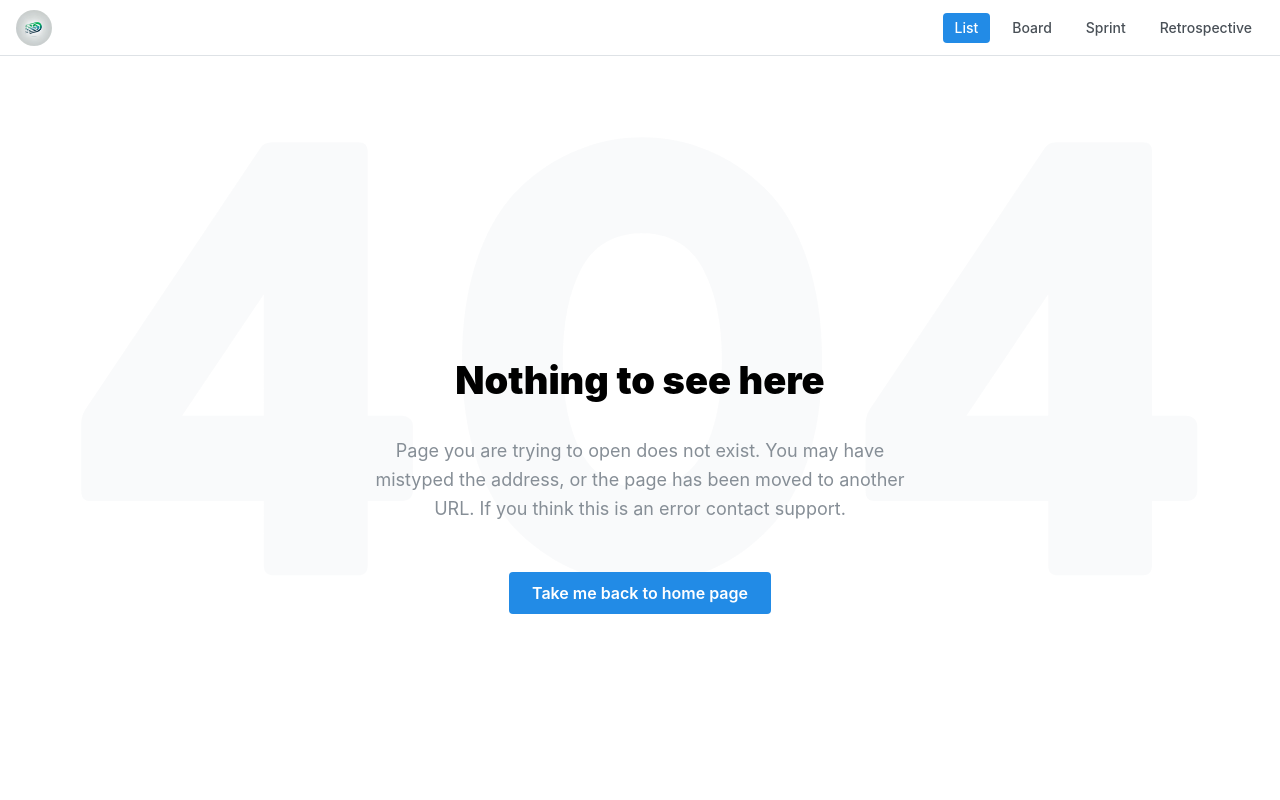
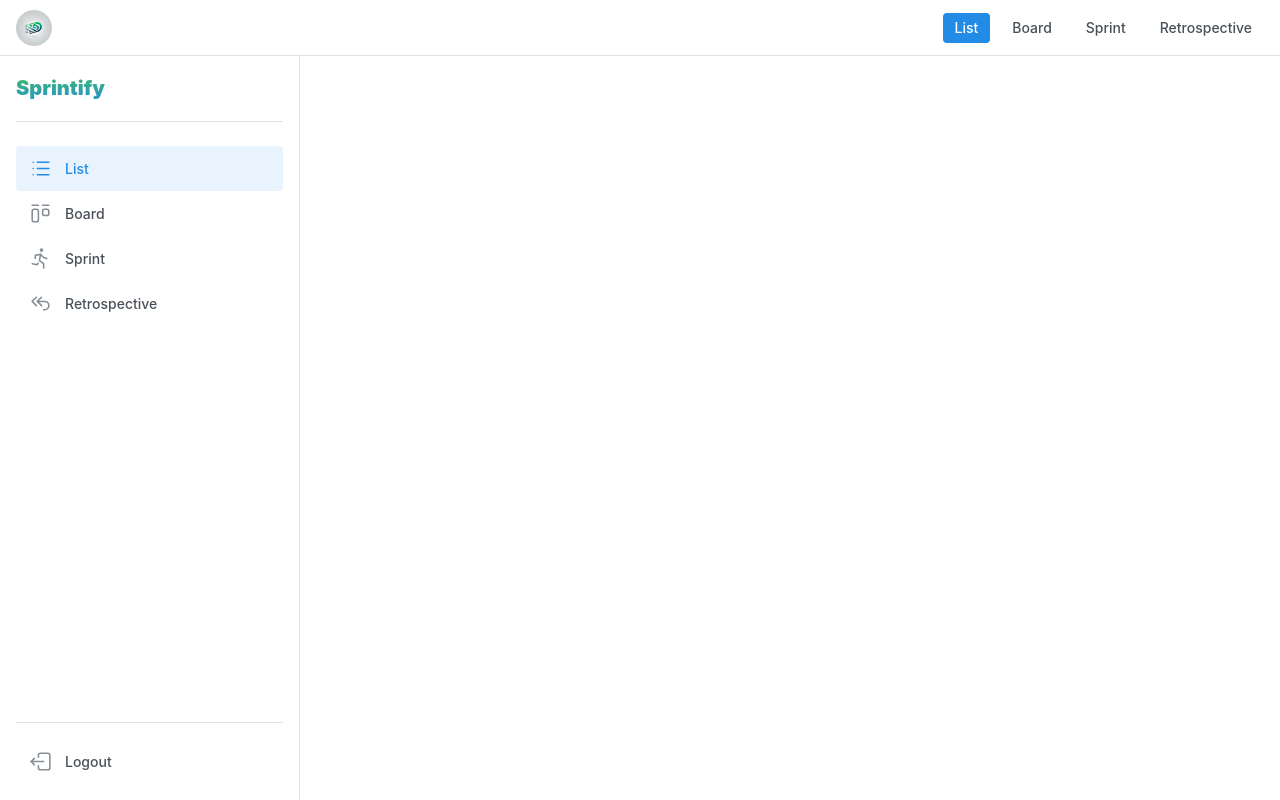
Before and after one commit to moppiiiii/sprintify, a React (Vite) app in the folder apps/frontend/: page /list in a window 1280 px wide. Before the commit this address led to /404. Built offline with nearby package versions, Linux system fonts and the light colour scheme.

Commit message:
feat(list): create list template

```diff
--- a/apps/frontend/src/app/components/parts/navbar/Navbar.parts.tsx
+++ b/apps/frontend/src/app/components/parts/navbar/Navbar.parts.tsx
@@ -11,7 +11,7 @@ import {
 import classes from "./Navbar.parts.module.scss";
 
 const data = [
-  { link: "", label: "List", icon: IconList },
+  { link: "/list", label: "List", icon: IconList },
   { link: "/board", label: "Board", icon: IconLayoutKanban },
   { link: "/sprint", label: "Sprint", icon: IconRun },
   {
--- /dev/null
+++ b/apps/frontend/src/app/components/templates/list/List.template.tsx
@@ -0,0 +1,15 @@
+import React from "react";
+import HeaderComponent from "../../parts/header/Header.parts";
+import NavbarComponent from "../../parts/navbar/Navbar.parts";
+
+const ListTemplate: React.FC = () => {
+  return (
+    <div>
+      <HeaderComponent />
+      <NavbarComponent />
+    </div>
+  );
+};
+
+ListTemplate.whyDidYouRender = true;
+export default ListTemplate;
--- /dev/null
+++ b/apps/frontend/src/app/pages/list/List.page.tsx
@@ -0,0 +1,9 @@
+import React from "react";
+import ListTemplate from "../../components/templates/list/List.template";
+
+const ListPage: React.FC = () => {
+  return <ListTemplate />;
+};
+
+ListPage.whyDidYouRender = true;
+export default ListPage;
--- a/apps/frontend/src/app/router.tsx
+++ b/apps/frontend/src/app/router.tsx
@@ -8,11 +8,16 @@ import NotFoundPage from "./pages/not-found/NotFound.page";
 import BoardPage from "./pages/board/Board.page";
 import SprintPage from "./pages/sprint/Sprint.page";
 import RetrospectivePage from "./pages/retrospective/Retrospective.page";
+import ListPage from "./pages/list/List.page";
 
 const router = createBrowserRouter([
   {
     path: "/",
     element: <HomePage />,
+  },
+  {
+    path: "/list",
+    element: <ListPage />,
   },
   {
     path: "/board",
--- a/package.json
+++ b/package.json
@@ -127,7 +127,8 @@
       "serve-static@<1.16.0": ">=1.16.0",
       "express@<4.20.0": ">=4.20.0",
       "path-to-regexp@>=2.0.0 <3.3.0": ">=3.3.0",
-      "path-to-regexp@<0.1.10": ">=0.1.10"
+      "path-to-regexp@<0.1.10": ">=0.1.10",
+      "vite@>=5.4.0 <=5.4.5": ">=5.4.6"
     }
   }
 }
```
Also changed, not shown: 1 other file (tests, documents, lock files or other folders).
